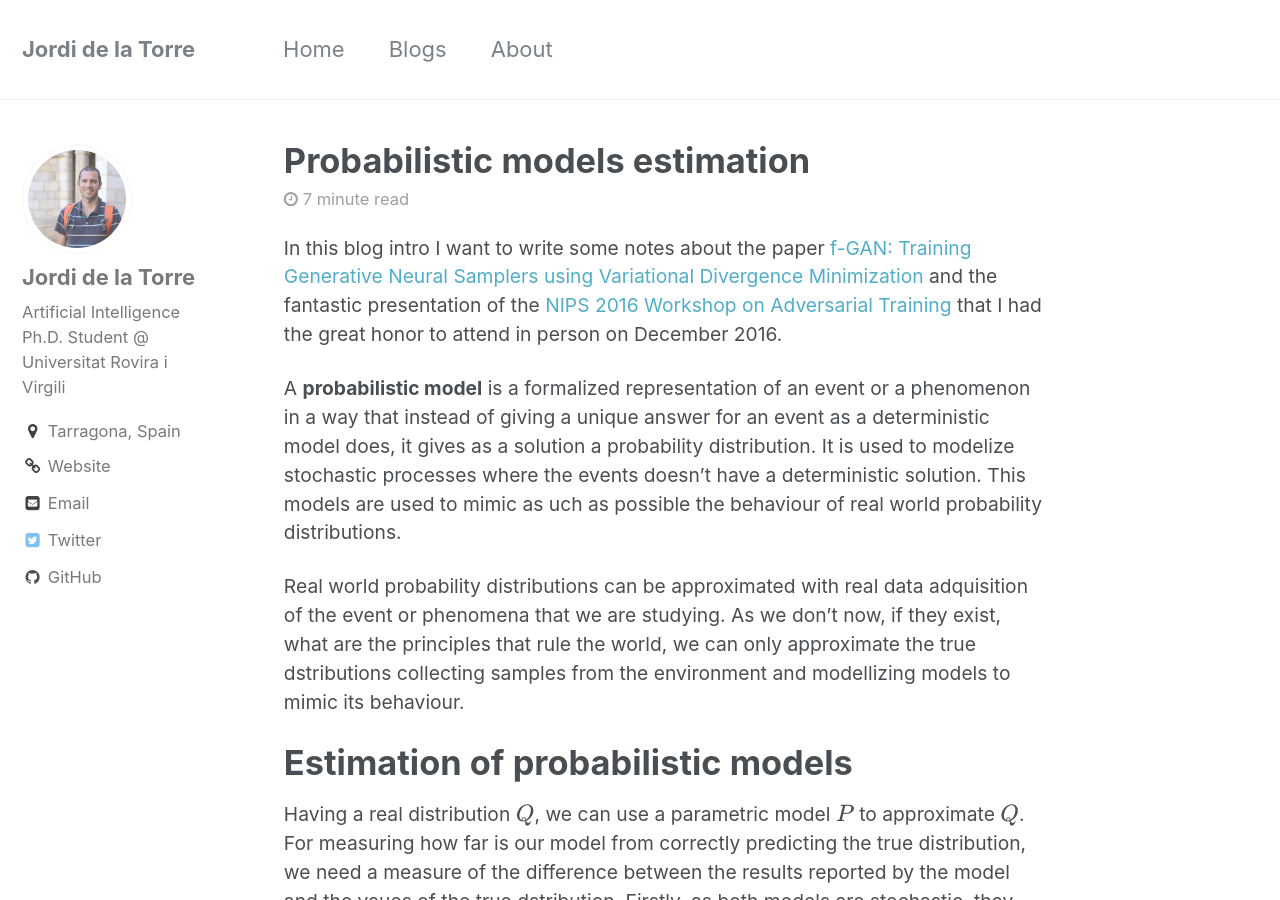
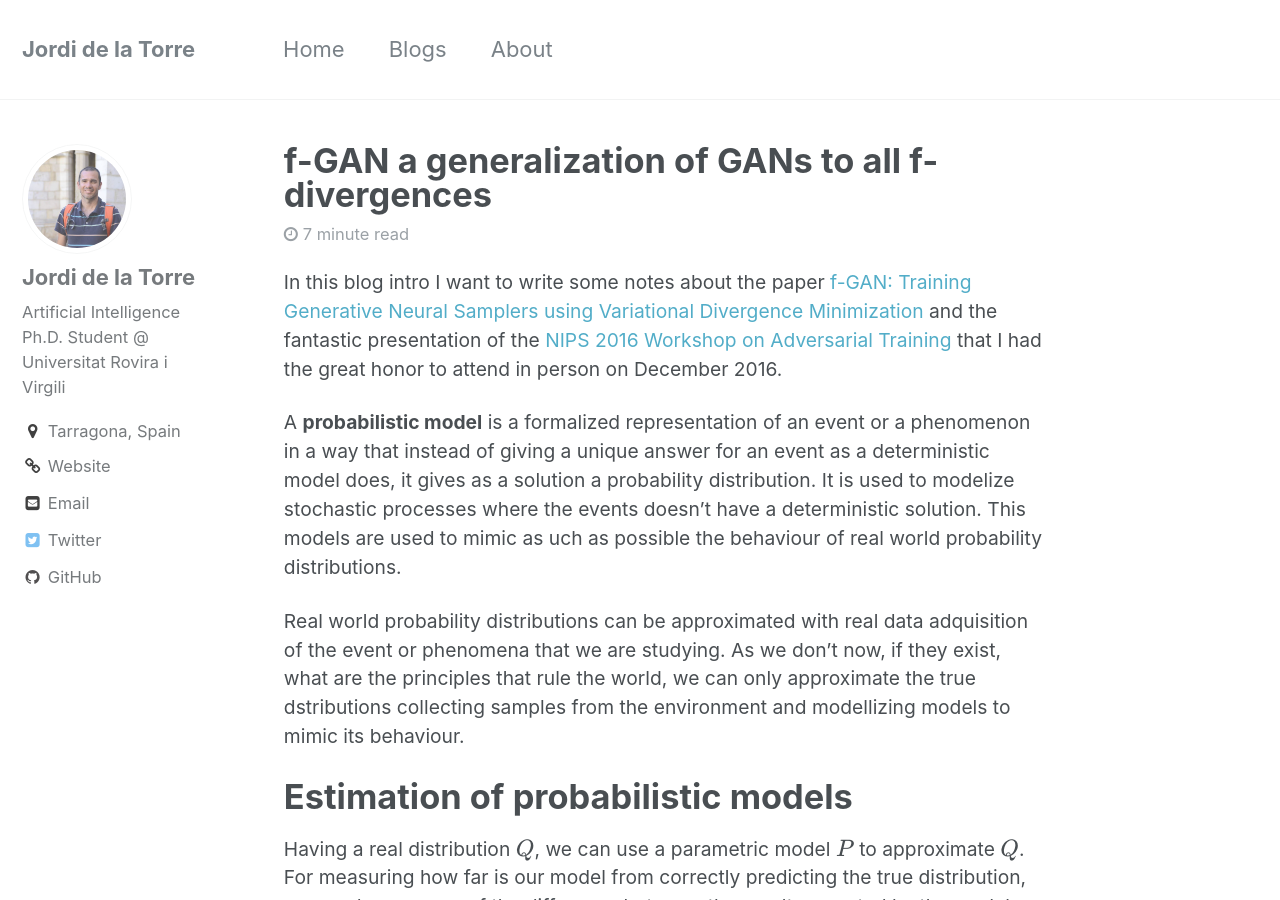
Before and after one commit to jorditg/jorditg.github.io, a Jekyll site: the page built from _posts/2018-02-20-probabistic-model-estimation.md, in a window 1280 px wide and 900 px high. Built offline with Jekyll 4.4.1, drawn with Linux system fonts in a browser that asks for light colours; formulas are drawn with MathJax 3.

Commit message:
Update 2018-02-20-probabistic-model-estimation.md

```diff
--- a/_posts/2018-02-20-probabistic-model-estimation.md
+++ b/_posts/2018-02-20-probabistic-model-estimation.md
@@ -1,6 +1,6 @@
 ---
 published: true
-title: "Probabilistic models estimation"
+title: "f-GAN a generalization of GANs to all f-divergences"
 date:   2018-02-20 00:00:00 +0100
 author_profile: true
 mathjax: true
```
